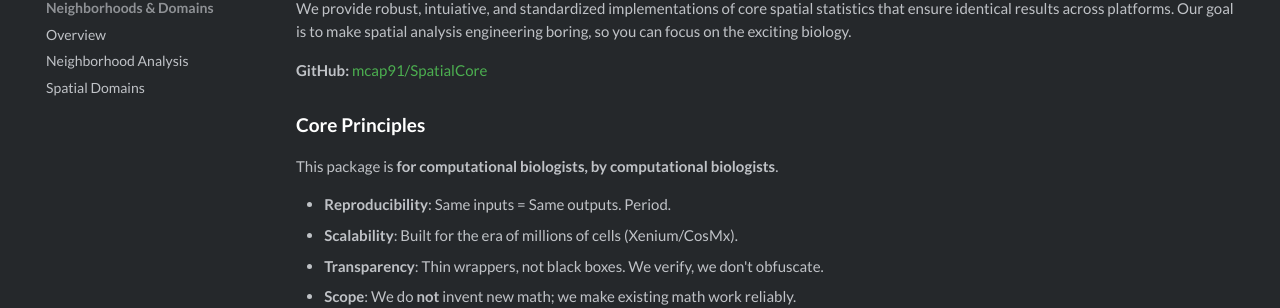
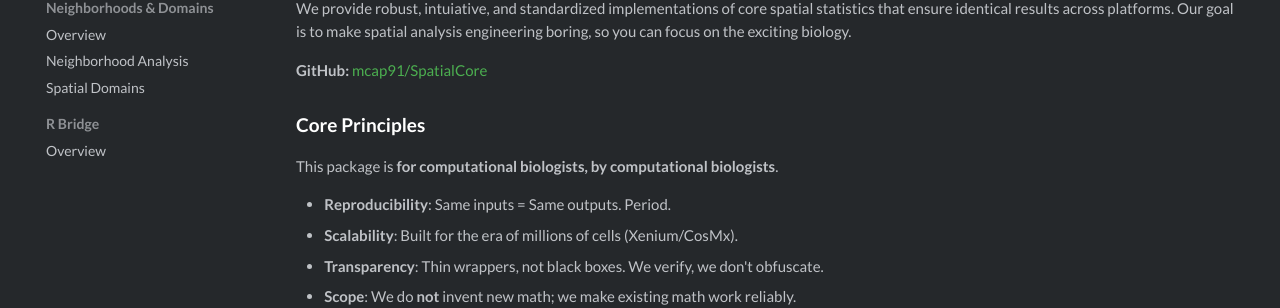
Before and after one commit to mcap91/SpatialCore, an MkDocs documentation site: the page built from docs/index.md, in a window 1280 px wide. Shown: the part 525-833 px from the top of the page. Built offline with MkDocs 1.6.1 and Material for MkDocs 9.7.7, drawn with Linux system fonts in a browser that asks for light colours; comment, search, counter and statistics services are not loaded.

Commit message:
Publish from dev: core, annotation, plotting, data, spatial, r_bridge, stats, celltyping, domains, r_bridge (2026-01-22 09:43)

```diff
--- a/mkdocs.yml
+++ b/mkdocs.yml
@@ -53,6 +53,8 @@ nav:
     - "Overview": domains/index.md
     - "Neighborhood Analysis": domains/neighborhood_analysis.md
     - "Spatial Domains": domains/domain_detection.md
+  - R Bridge:
+    - "Overview": r_bridge/index.md
 
 # Plugins
 plugins:
```
